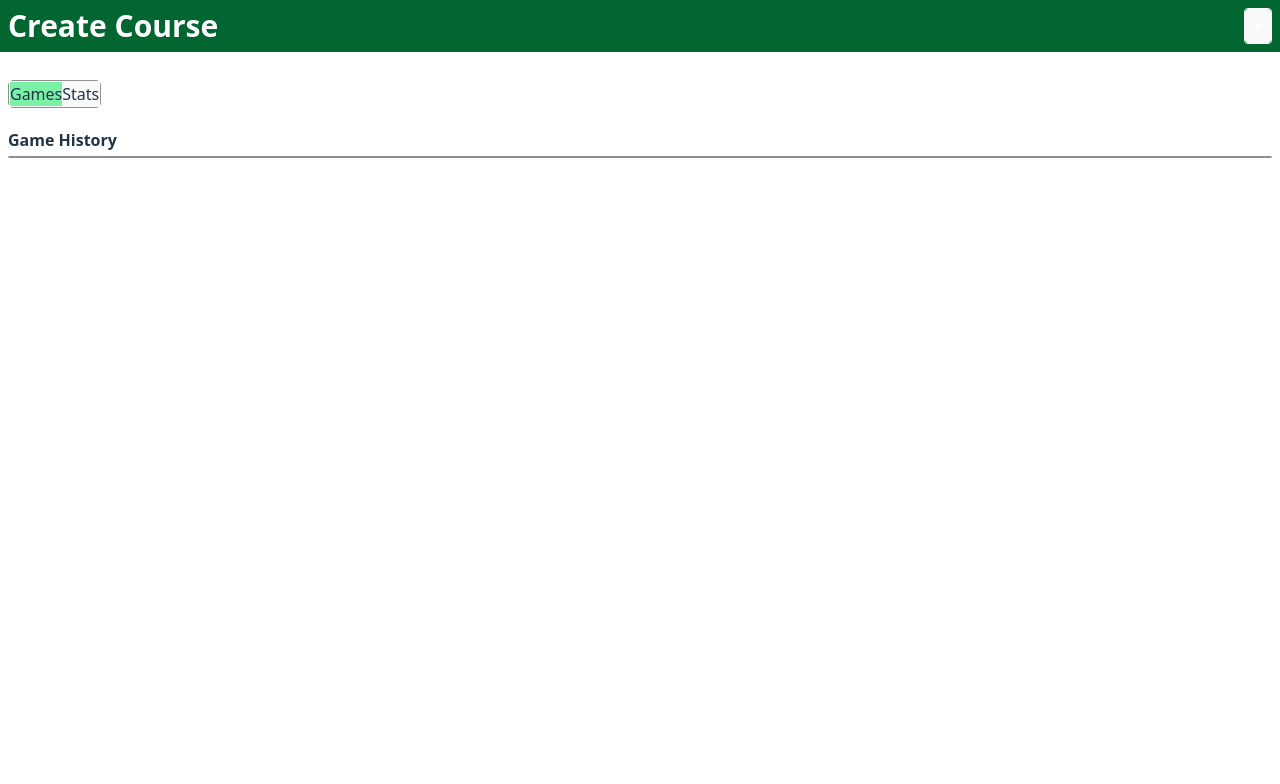
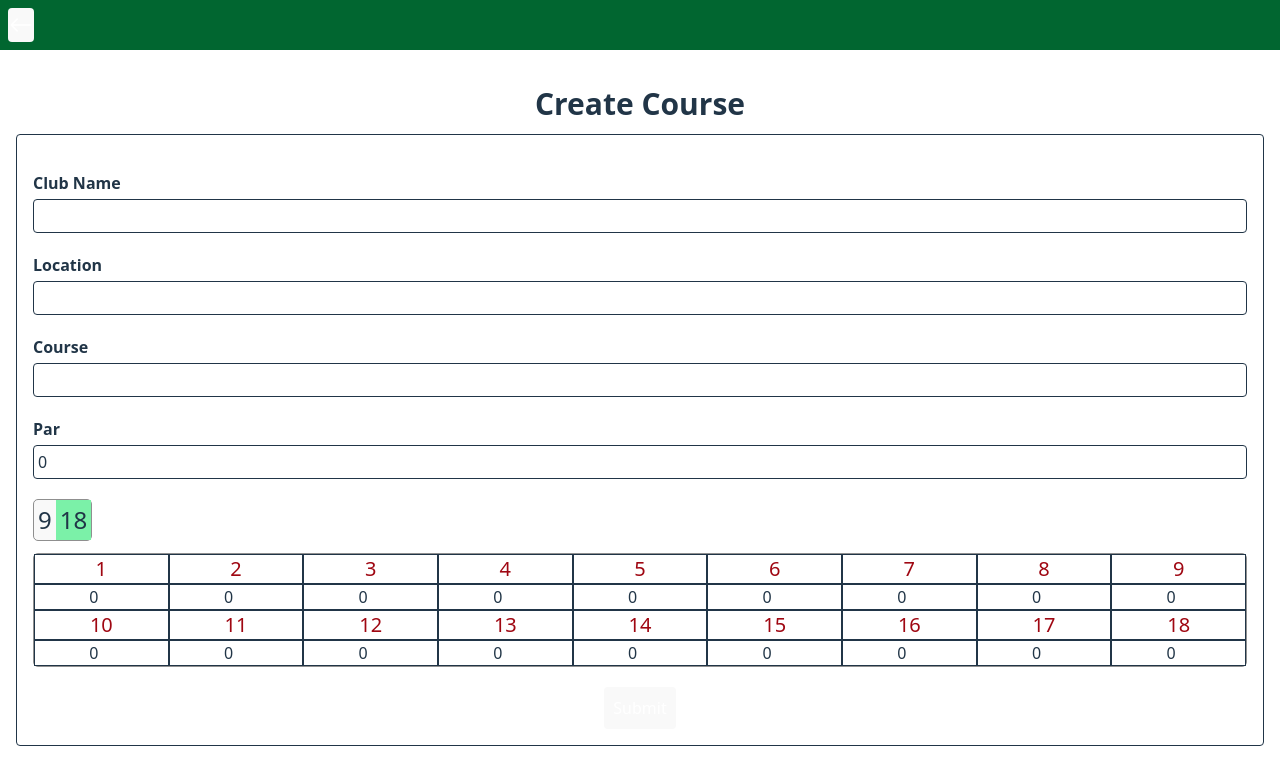
Before and after one commit to Debugger3000/TrackMeClient, a Vue app: page /create-course in a window 1280 px wide. Shown: the top 784 px of the page. Built offline with nearby package versions, Linux system fonts and the light colour scheme.

Commit message:
add courses + UI

```diff
--- a/src/App.vue
+++ b/src/App.vue
@@ -3,8 +3,6 @@
 // import login from "./components/auth/login.vue";
 // import Register from "./components/auth/register.vue";
 import { ref } from "vue";
-import { useFetch } from "./api/authFetch";
-import type { IAuthResponse } from "./types/Iauth";
 import { useRouter } from "vue-router";
 import { routeTo } from "./router";
 // import { useLoggedStore, useUserStore } from "./stores/globalStore";
--- a/src/components/Home/selectClub.vue
+++ b/src/components/Home/selectClub.vue
@@ -32,11 +32,11 @@ onMounted(() => {});
   <!-- Home page -->
   <section class="p-2">
     <!-- select club to show stats for... -->
-    <section class="relative">
+    <section class="relative w-full">
       <div
         @click="callToggleMenu"
         class="flex items-center gap-3 border rounded bg-gray-600 w-fit p-1 hover:cursor-pointer">
-        <h4 class="font-semibold text-xl">{{ selectedClub }}</h4>
+        <h4 class="font-semibold text-xl text-white">{{ selectedClub }}</h4>
         <i
           v-if="!toggleMenu"
           class="bi bi-arrow-down text-xl text-white border-l"></i>
@@ -47,10 +47,10 @@ onMounted(() => {});
 
       <section
         v-if="toggleMenu"
-        class="grid grid-cols-4 absolute z-99 border rounded bg-gray-800 w-full">
+        class="grid grid-cols-4 absolute z-99 -left-4 border rounded bg-gray-800 w-screen">
         <div
           v-for="value in CLUBTYPE_ITER"
-          class="flex justify-center border p-1"
+          class="flex justify-center border p-1 py-4 text-white"
           @click="changeClubLocal(value)">
           <h4 class="text-2xl">{{ value }}</h4>
         </div>
--- a/src/components/games/create-course.vue
+++ b/src/components/games/create-course.vue
@@ -2,27 +2,65 @@
 import { ref, onMounted } from "vue";
 import { routeTo } from "../../router";
 import { useRouter } from "vue-router";
+import {  NINE_HOLES, type ICourse, type THoles, EIGHTEEN_HOLES, NINE_ARRAY, EIGHTEEN_ARRAY, EIGHTEEN_HOLES_MAP, NINE_HOLES_MAP, type T9_MAP, type T18_MAP, type TEIGHTEEN_HOLES } from "../../types/course";
 
 const router = useRouter();
 
-let curData = ref<"games" | "stats">("games");
 
-function changeData() {
-  if (curData.value === "games") {
-    curData.value = "stats";
+let curHoles = ref<THoles>(18);
+let refMap = ref<T9_MAP | T18_MAP>(EIGHTEEN_HOLES_MAP);
+let curArray = ref<Number[]>(EIGHTEEN_ARRAY);
+
+
+function changeHoleData() {
+  if (curHoles.value === 18) {
+    curHoles.value = 9;
+    courseForm.value.score_card = NINE_HOLES as any;
+    refMap.value = NINE_HOLES_MAP;
+    curArray.value = NINE_ARRAY;
   } else {
-    curData.value = "games";
+    curHoles.value = 18;
+    courseForm.value.score_card = EIGHTEEN_HOLES as any;
+    refMap.value = EIGHTEEN_HOLES_MAP;
+    curArray.value = EIGHTEEN_ARRAY;
   }
+  console.log("cur holes selected: ", curHoles.value);
 }
+
+function setScoreIndex(index: number, value: number) {
+  console.log("index of score clicked: ", index );
+  console.log("value given on score: ", value);
+
+
+}
+
+
 
 function routeToHere(tabClicked: string) {
   routeTo(tabClicked, router);
 }
 
-// call users game data and fill game data table
-// function getUsersGamesData() {
+const courseForm = ref<ICourse<TEIGHTEEN_HOLES>>({
+  club_name: "",
+  holes: 18,
+  par: 0,
+  location: "",
+  course: null,
+  score_card: EIGHTEEN_HOLES
+});
 
-// }
+
+
+
+// submit course data
+//
+// Potentially, add Country, and City
+function submitCourseData() {
+
+  console.log("Test output of scorecard submit: ", courseForm.value);
+
+}
+
 
 // lifecycle hooks
 onMounted(() => {
@@ -35,44 +73,95 @@ onMounted(() => {
   <section class="">
     <!-- top bar on page -->
     <section class="flex justify-between bg-green-800 p-2">
-      <div class="">
-        <h4 class="font-semibold text-3xl text-white">Create Course</h4>
+      <div>
+        <button
+          @click="
+            {
+              routeToHere('games');
+            }
+          "
+          class="font-semibold text-xs rounded border text-white bg-green-700">
+          <i class="bi bi-arrow-left text-2xl text-white"></i>
+        </button>
       </div>
 
-      <!-- right side of top bar -->
-      <section class="flex gap-3">
-        <div class="border border-white rounded">
-          <button
-            @click=""
-            class="font-semibold text-xs rounded border text-white bg-green-700">
-            <i class="bi bi-plus text-2xl text-white"></i>
-          </button>
-        </div>
-      </section>
     </section>
 
     <!-- main section of page... -->
-    <section class="mt-5 p-2">
+    <section class="mt-5 p-4">
       <!-- other functionality above table -->
-      <section class="flex items-center">
-        <div class="flex items-center">
-          <div class="me-border">
-            <button @click="changeData">
+      <section class="justify-center items-center">
+
+        <div class="text-center mb-3">
+        <h4 class="font-semibold text-3xl">Create Course</h4>
+      </div>
+
+        <form @submit.prevent="submitCourseData" class="flex flex-col justify-center border rounded p-4">
+          <!-- club name -->
+            <h4 class="font-semibold mb-1 mt-5">Club Name</h4>
+            <input v-model="courseForm.club_name" type="text" id="club_name" class="border rounded p-1"></input>
+
+            <!-- Location -->
+            <h4 class="font-semibold mb-1 mt-5">Location</h4>
+            <input v-model="courseForm.location" type="text" id="location" class="border rounded p-1"></input>
+
+            <!-- course -->
+            <h4 class="font-semibold mb-1 mt-5">Course</h4>
+            <input v-model="courseForm.course" type="text" id="course" class="border rounded p-1"></input>
+
+            <!-- Par -->
+            <h4 class="font-semibold mb-1 mt-5">Par</h4>
+            <input v-model="courseForm.par" type="number" id="par" class="border rounded p-1"></input>
+
+
+          <div class="mt-5">
+            <button @click="changeHoleData" type="button" class="me-border">
               <div class="flex items-center">
-                <h4 :class="{ 'bg-green-300': curData === 'games' }">Games</h4>
-                <h4 :class="{ 'bg-green-300': curData === 'stats' }">Stats</h4>
+                <h4 :class="{ 'bg-green-300': curHoles === 9 }" class="p-1 text-2xl">9</h4>
+                <h4 :class="{ 'bg-green-300': curHoles === 18 }" class="p-1 text-2xl">18</h4>
               </div>
             </button>
           </div>
-        </div>
+
+
+          <!-- scorecard to fill in -->
+           <section class="grid grid-cols-9 grid-rows-2 me-border mt-3">
+            <div v-for="(_value,index) in curArray" :key="index">
+              <div class="flex justify-center border">
+                <h4 class="text-xl text-red-800">{{ index+1 }}</h4>
+              </div>
+              <div class="w-full">
+                <input
+                :id="`hole_${index + 1}`"
+                v-model="courseForm.score_card[refMap[index]]"
+                class="flex justify-center w-full text-center border focus:outline-none" type="number" @input="setScoreIndex(index, Number(($event.target as HTMLInputElement).value))"></input>
+                <!-- <h4 class="flex justify-center text-xl border">{{ value }}</h4> -->
+              </div>
+            </div>
+           </section>
+
+
+
+
+
+          <div class="flex justify-center mt-5">
+            <button type="submit" class="p-2 rounded border bg-red-800 text-white">
+              Submit
+            </button>
+          </div>
+
+
+
+        </form>
+
+
+
+
+
+
       </section>
 
-      <!-- GAMES table / stats -->
-      <section v-if="curData === 'games'" class="mt-5">
-        <h4 class="font-semibold pb-1">Game History</h4>
 
-        <section class="me-border"></section>
-      </section>
     </section>
   </section>
 </template>
--- a/src/types/course.ts
+++ b/src/types/course.ts
@@ -11,12 +11,90 @@ export const parTypes = {
   five: 5,
 } as const;
 
+export const NINE_HOLES = {
+  hole_one: 0,
+  hole_two: 0,
+  hole_three: 0,
+  hole_four: 0,
+  hole_five: 0,
+  hole_six: 0,
+  hole_seven: 0,
+  hole_eight: 0,
+  hole_nine: 0,
+};
+
+export type TNINE_HOLES = typeof NINE_HOLES;
+
+export type NineHoleKey = keyof typeof NINE_HOLES;
+
+export const EIGHTEEN_HOLES = {
+  hole_one: 0,
+  hole_two: 0,
+  hole_three: 0,
+  hole_four: 0,
+  hole_five: 0,
+  hole_six: 0,
+  hole_seven: 0,
+  hole_eight: 0,
+  hole_nine: 0,
+  hole_ten: 0,
+  hole_eleven: 0,
+  hole_twelve: 0,
+  hole_thirteen: 0,
+  hole_fourteen: 0,
+  hole_fifteen: 0,
+  hole_sixteen: 0,
+  hole_seventeen: 0,
+  hole_eighteen: 0,
+};
+
+export type TEIGHTEEN_HOLES = typeof EIGHTEEN_HOLES;
+
+export const NINE_HOLES_MAP = [
+  "hole_one",
+  "hole_two",
+  "hole_three",
+  "hole_four",
+  "hole_five",
+  "hole_six",
+  "hole_seven",
+  "hole_eight",
+  "hole_nine",
+] as const;
+
+export type T9_MAP = typeof NINE_HOLES_MAP;
+
+export const EIGHTEEN_HOLES_MAP = [
+  "hole_one",
+  "hole_two",
+  "hole_three",
+  "hole_four",
+  "hole_five",
+  "hole_six",
+  "hole_seven",
+  "hole_eight",
+  "hole_nine",
+  "hole_ten",
+  "hole_eleven",
+  "hole_twelve",
+  "hole_thirteen",
+  "hole_fourteen",
+  "hole_fifteen",
+  "hole_sixteen",
+  "hole_seventeen",
+  "hole_eighteen",
+] as const;
+export type T18_MAP = typeof EIGHTEEN_HOLES_MAP;
+
+export const NINE_ARRAY = Object.values(NINE_HOLES);
+export const EIGHTEEN_ARRAY = Object.values(EIGHTEEN_HOLES);
+
 // TYPES
 // -----------
-type THoles = 9 | 18;
+export type THoles = 9 | 18;
 
 // nine hole card
-type nine_hole_card = {
+export type nine_hole_card = {
   hole_one: number;
   hole_two: number;
   hole_three: number;
@@ -29,7 +107,7 @@ type nine_hole_card = {
 };
 
 // eighteen hole card
-type eighteen_hole_card = {
+export type eighteen_hole_card = {
   hole_one: number;
   hole_two: number;
   hole_three: number;
@@ -54,11 +132,11 @@ export type TparTypes = 3 | 4 | 5;
 
 // INTERFACES
 // ------------
-export interface ICourse {
+export interface ICourse<TScoreCard = nine_hole_card | eighteen_hole_card> {
   club_name: string;
   holes: THoles;
   par: number;
   location: string;
   course: string | null;
-  score_card: nine_hole_card | eighteen_hole_card;
+  score_card: TScoreCard;
 }
```
